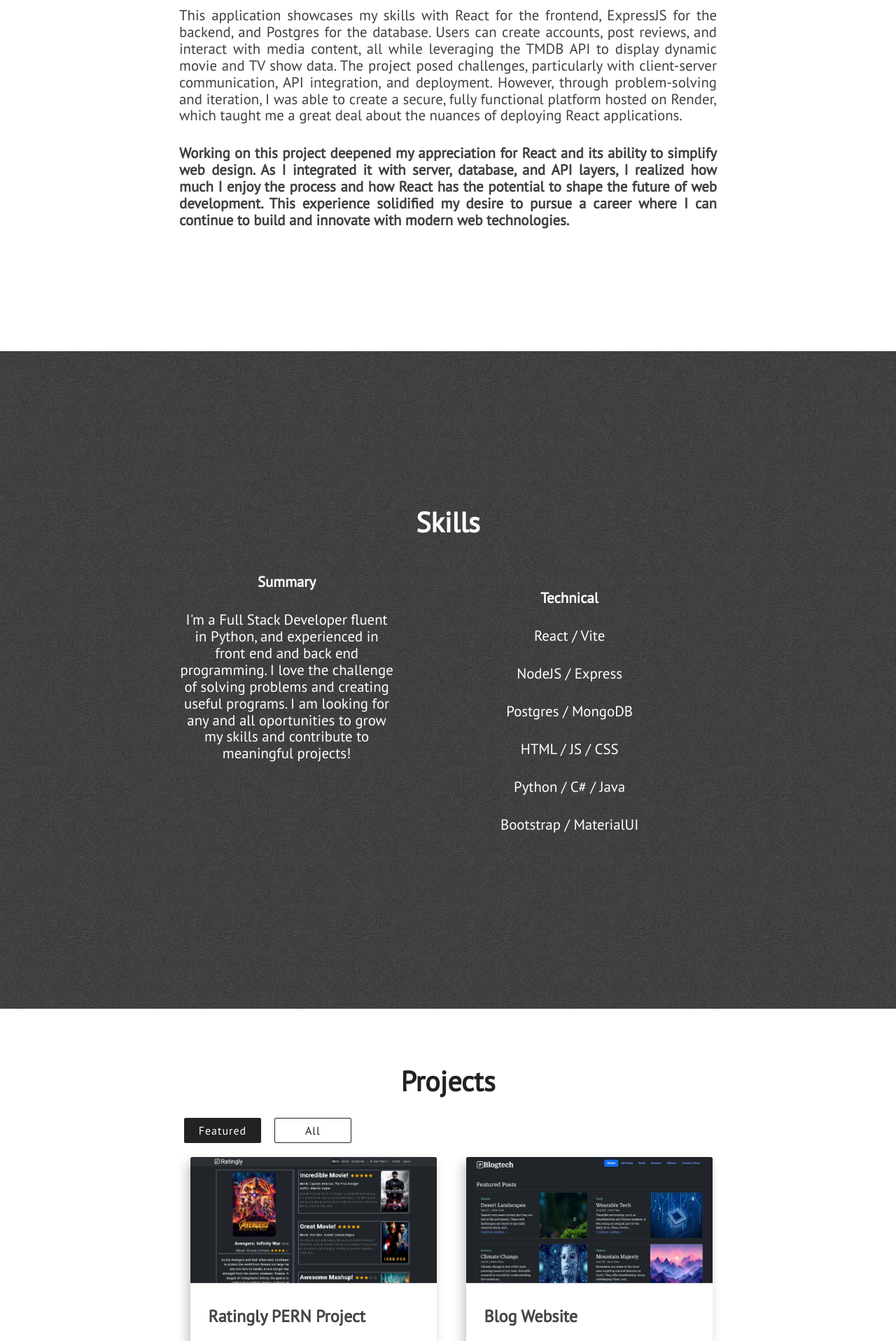
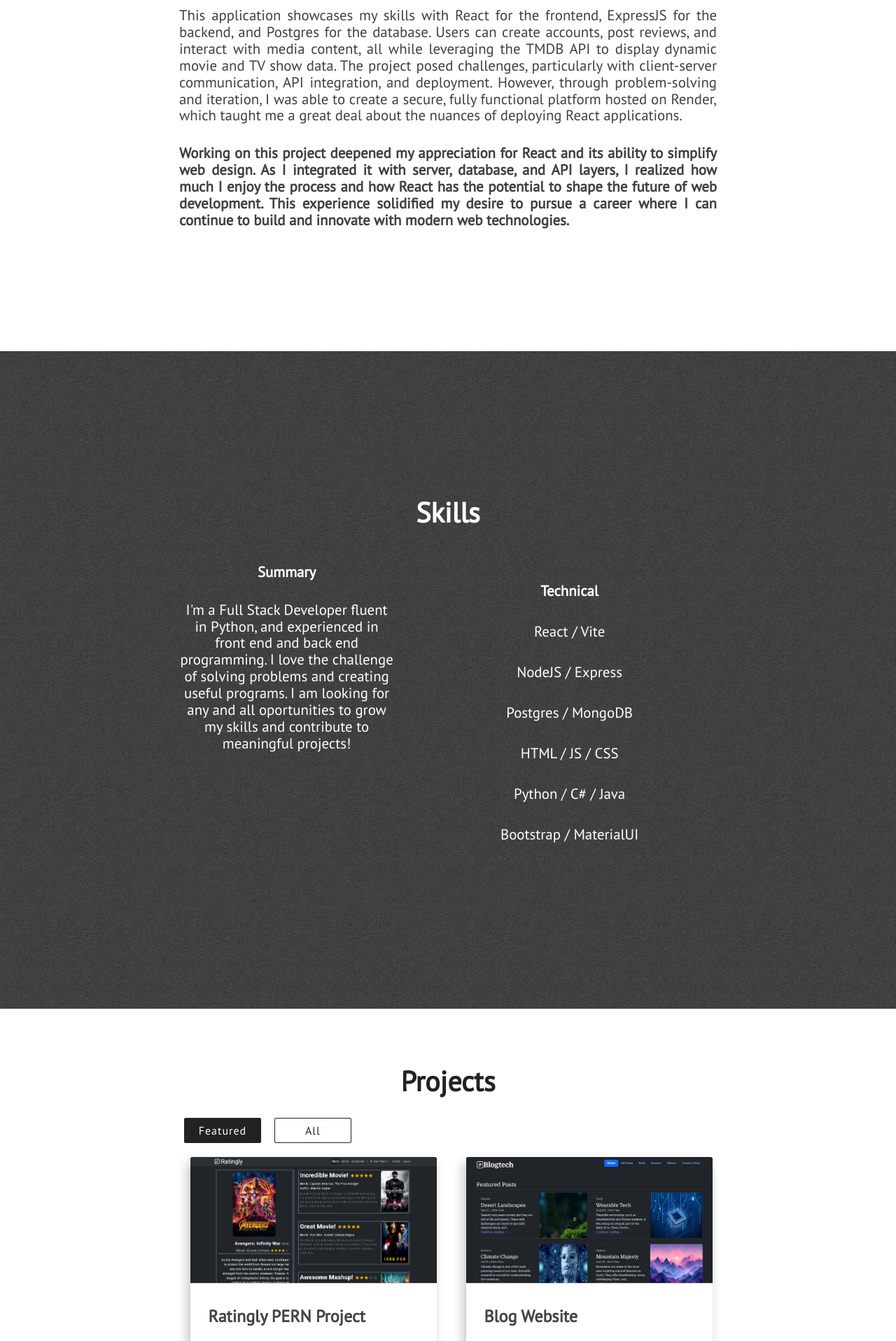
Before and after one commit to DakotaGagne/DakotaGagne.github.io, a Jekyll site: the page built from index.html, in a window 1280 px wide. Shown: the part 1458-3375 px from the top of the page at 70% size. Built offline with Jekyll 4.4.1, drawn with Linux system fonts in a browser that asks for light colours; nearby versions of some CDN libraries.

Commit message:
tweaked skills section

```diff
--- a/_includes/skills.html
+++ b/_includes/skills.html
@@ -12,23 +12,23 @@
                     </p>
                 </div>
                 <div class="technical-skills">
-                    <h3 class="center-align skills-subsection">Technical</h3>
-                    <div class="center-align paragraph-text">
+                    <h3 class="center-align skills-subsection" style="padding-top: 1%">Technical</h3>
+                    <div class="center-align paragraph-text" style="padding-top: 1%">
                         React / Vite
                     </div>
-                    <div class="center-align paragraph-text">
+                    <div class="center-align paragraph-text" style="padding-top: 1%">
                         NodeJS / Express
                     </div>
-                    <div class="center-align paragraph-text">
+                    <div class="center-align paragraph-text" style="padding-top: 1%">
                         Postgres / MongoDB
                     </div>
-                    <div class="center-align paragraph-text">
+                    <div class="center-align paragraph-text" style="padding-top: 1%">
                         HTML / JS / CSS
                     </div>
-                    <div class="center-align paragraph-text">
+                    <div class="center-align paragraph-text" style="padding-top: 1%">
                         Python / C# / Java
                     </div>
-                    <div class="center-align paragraph-text">
+                    <div class="center-align paragraph-text" style="padding-top: 1%">
                         Bootstrap / MaterialUI
                     </div>
                 </div>
```
